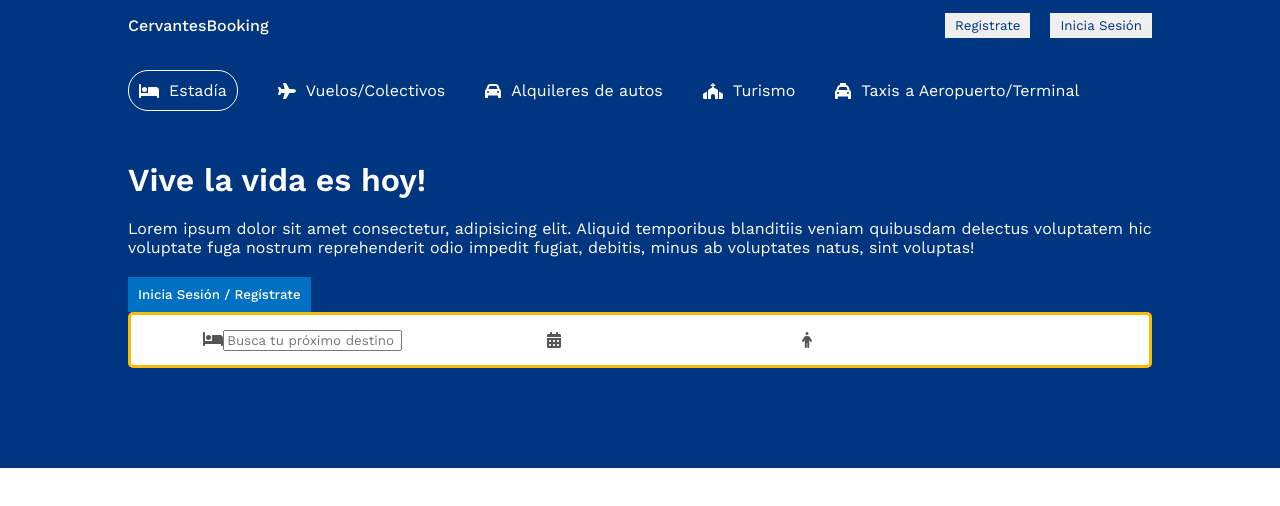
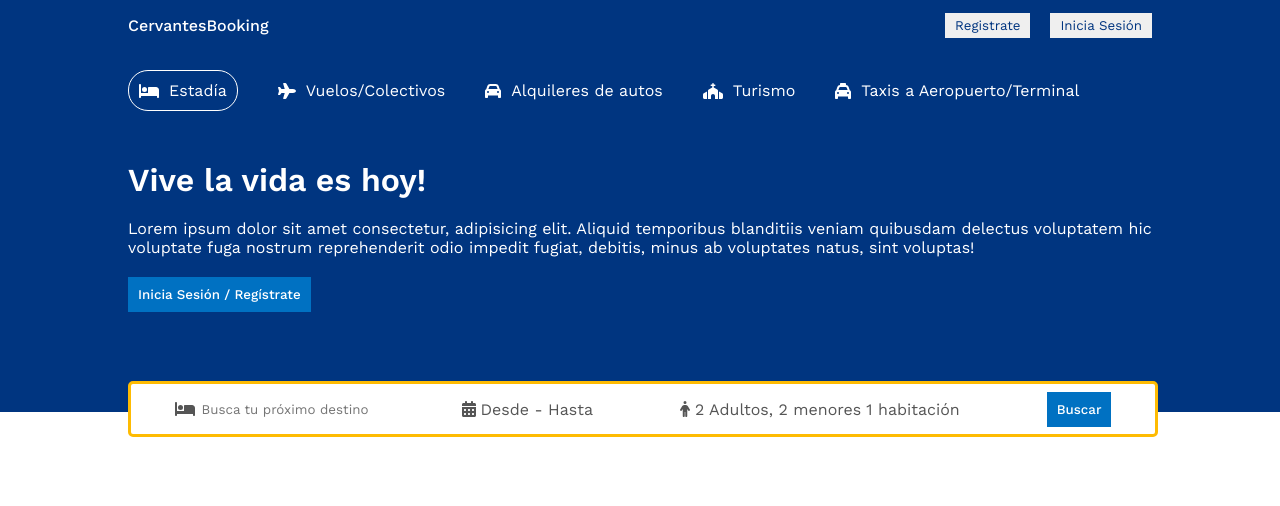
Before and after one commit to beenacoder/booking-app, a React (Vite) app: page / in a window 1280 px wide. Shown: the top 506 px of the page. Built offline with nearby package versions, Linux system fonts and the light colour scheme.

Commit message:
adding dates

```diff
--- a/src/components/header/Header.jsx
+++ b/src/components/header/Header.jsx
@@ -40,11 +40,14 @@ const Header = () => {
                     </div>
                     <div className="header-search-item">
                         <FontAwesomeIcon icon={faCalendarDays} className="header-icon" />
-                        <span className="header-search-text">Desde hasta</span>
+                        <span className="header-search-text">Desde - Hasta</span>
                     </div>
                     <div className="header-search-item">
                         <FontAwesomeIcon icon={faPerson} className="header-icon" />
                         <span className="header-search-text">2 Adultos, 2 menores 1 habitación</span>
+                    </div>
+                    <div className="header-search-item">
+                        <button className="header-btn">Buscar</button>
                     </div>
                 </div>
             </div>
--- a/src/components/header/header.css
+++ b/src/components/header/header.css
@@ -3,7 +3,7 @@
     color: white;
     display: flex;
     justify-content: center;
-
+    position: relative;
 }
 
 .header-container {
@@ -52,8 +52,28 @@
     justify-content: space-around;
     padding: 10px 0px;
     border-radius: 5px;
+    position: absolute;
+    bottom: -25px;
+    width: 100%;
+    max-width: 1024px;
 }
 
 .header-icon {
     color: #555;
 }
+
+.header-search-item {
+    display: flex;
+    align-items: center;
+    gap: 5px;
+}
+
+.header-search-input {
+    border: none;
+    outline: none;
+}
+
+.header-search-text {
+    color: #555;
+    cursor: pointer;
+}
```
